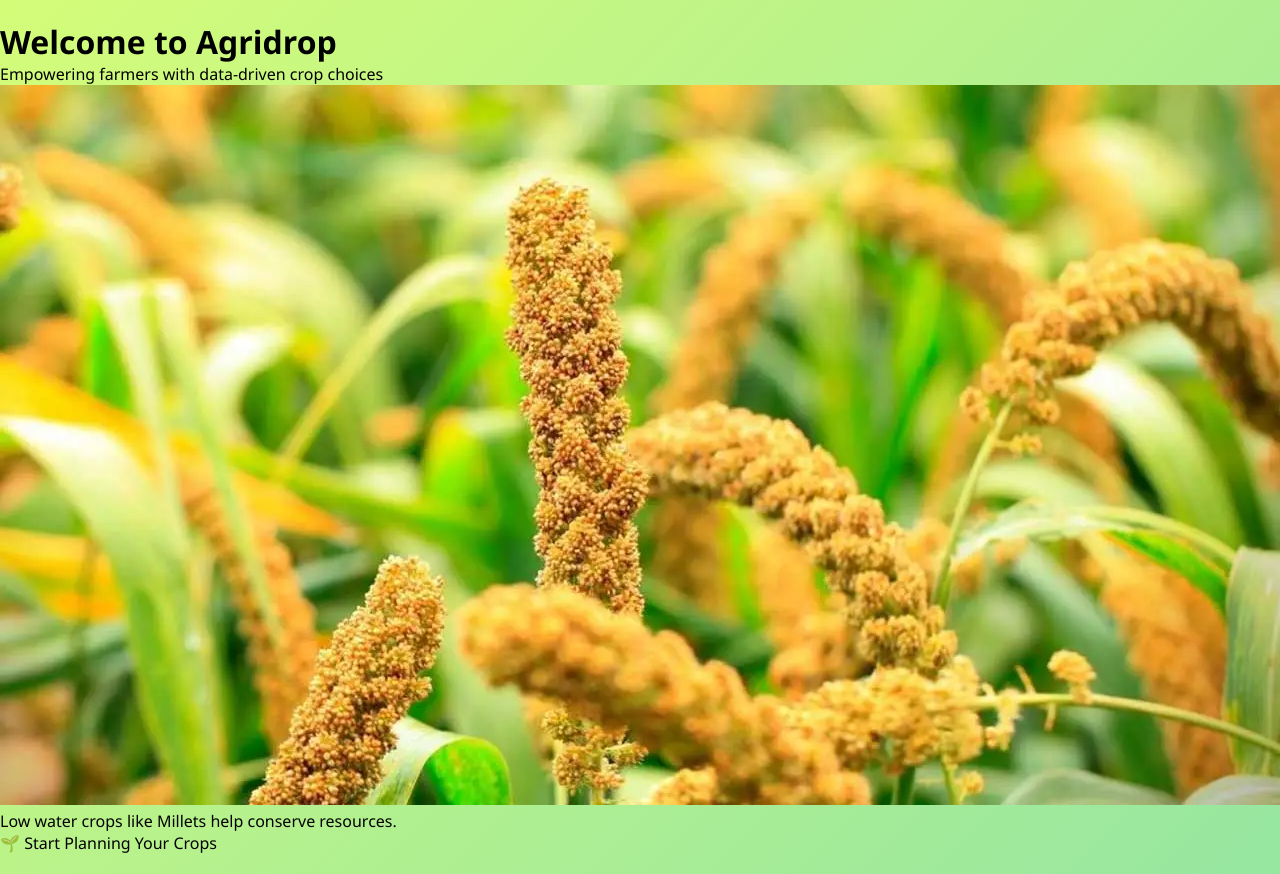
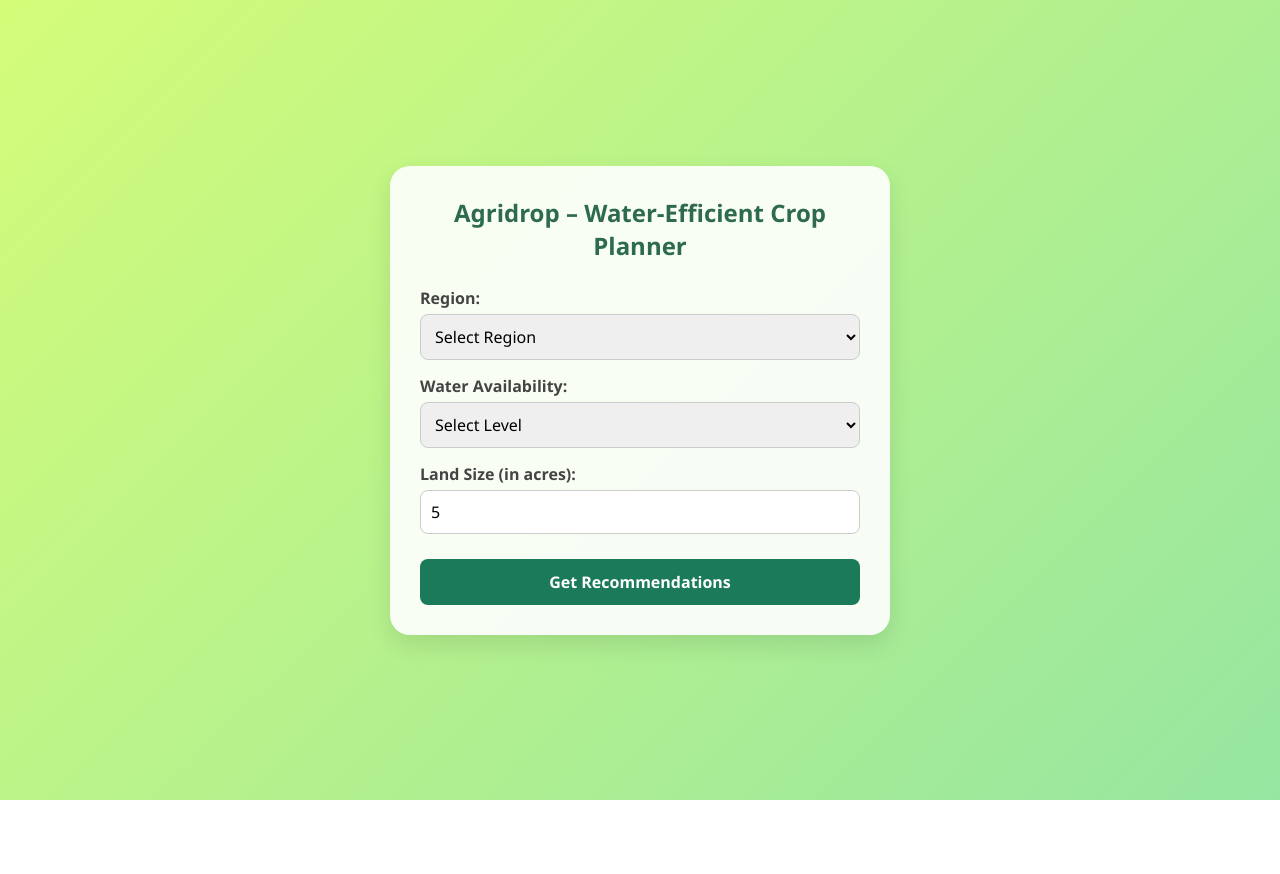
Before and after one commit to anjana30sasi-lgtm/Agridrop, a plain HTML site: page index.html in a window 1280 px wide. After the commit the page ends 800 px from the top, so only its background shows below. Drawn offline with nearby package versions, Linux system fonts and the light colour scheme.

Commit message:
Update index.html

```diff
--- a/index.html
+++ b/index.html
@@ -9,21 +9,7 @@
 </head>
 <body>
 
-  <div class="slider-container">
-    <div class="welcome-overlay">
-      <h1>Welcome to Agridrop</h1>
-      <p>Empowering farmers with data-driven crop choices</p>
-    </div>
-    <div class="slides">
-      <div class="slide active">
-        <img src="images/millet.webp" alt="Millets">
-        <div class="caption">Low water crops like Millets help conserve resources.</div>
-      </div>
-    </div>
-    <div class="enter-app" id="enterApp">🌱 Start Planning Your Crops</div>
-  </div>
-
-  <div class="app-container" style="display:none;">
+  <div class="app-container">
     <div class="app-card">
       <h2 class="app-title">Agridrop – Water-Efficient Crop Planner</h2>
 
@@ -51,7 +37,7 @@
 
         <div class="form-group">
           <label for="landSize">Land Size (in acres):</label>
-          <input type="number" id="landSize" placeholder="5" min="0.1" step="0.1" required>
+          <input type="number" id="landSize" value="5" min="0.1" step="0.1" required>
         </div>
 
         <button type="submit" class="submit-btn">Get Recommendations</button>
```
